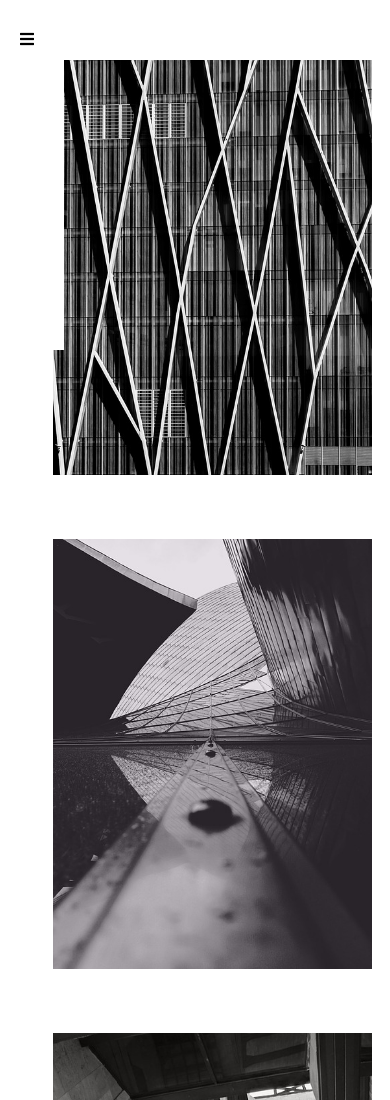
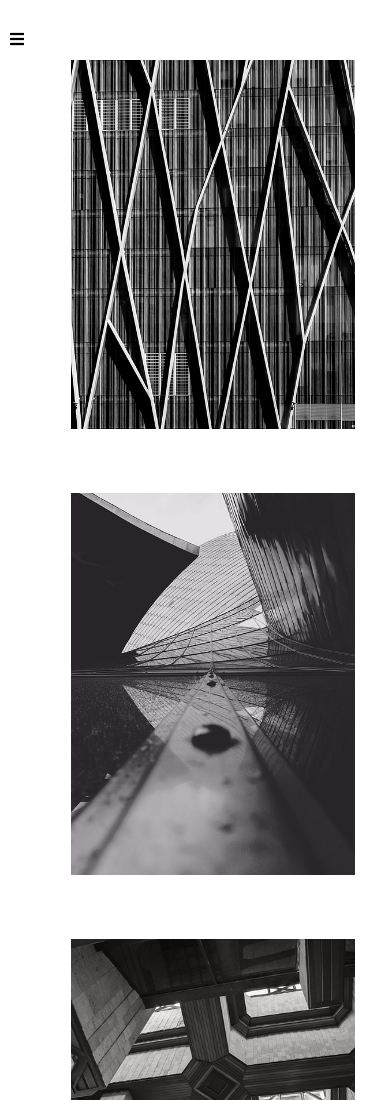
Before and after one commit to aleksandercie/gallery, a plain HTML site: page index.html in a window 390 px wide. Shown: the top 1100 px of the page. Drawn offline with Linux system fonts and the light colour scheme.

Commit message:
Update style.css

```diff
--- a/css/style.css
+++ b/css/style.css
@@ -302,3 +302,12 @@ section .info div .contact {
       margin-bottom: 50px;
    }
 }
+
+@media (max-width: 500px) {
+   .gallery .images {
+    width: 80%;
+}
+   .main-nav {
+    padding: 25px 5px;
+}
+   }
```
